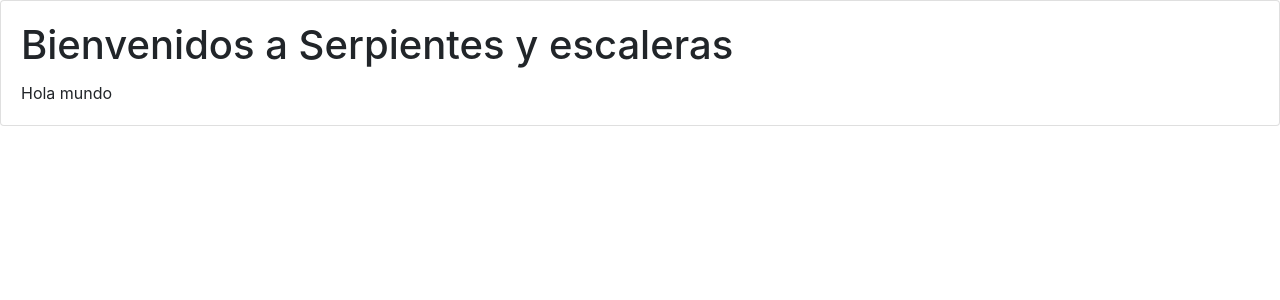
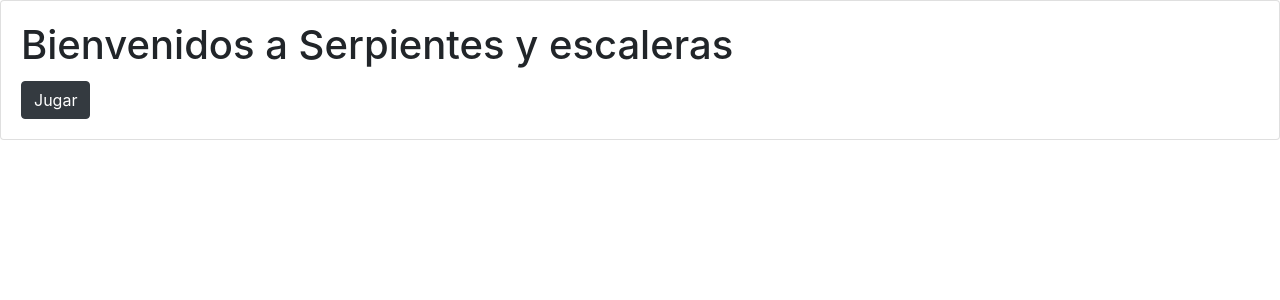
Before and after one commit to YairRdz11/SerpientesEscaleras, an Angular app: page / in a window 1280 px wide. Shown: the top 300 px of the page. Built offline with nearby package versions, Linux system fonts and the light colour scheme.

Commit message:
Created game component and canvas service

```diff
--- a/src/app/app-routing.module.ts
+++ b/src/app/app-routing.module.ts
@@ -1,11 +1,16 @@
 import { NgModule } from "@angular/core";
 import { RouterModule, Routes } from "@angular/router";
+import { GameComponent } from "./views/game/game.component";
 import { InitComponent } from "./views/init/init.component";
 
 const routes: Routes = [
   {
     path: '',
     component: InitComponent
+  },
+  {
+    path: 'game',
+    component: GameComponent
   }
 ]
 
--- /dev/null
+++ b/src/app/canvas.service.ts
@@ -0,0 +1,15 @@
+import { Injectable } from '@angular/core';
+
+@Injectable({
+  providedIn: 'root'
+})
+export class CanvasService {
+  player1!: string;
+  player2!: string;
+  constructor() { }
+
+  initPlayer(){
+    this.player1 = "player1";
+    this.player2 = "player2";
+  }
+}
--- /dev/null
+++ b/src/app/views/board/board.component.html
@@ -0,0 +1 @@
+Boads works
--- /dev/null
+++ b/src/app/views/board/board.component.ts
@@ -0,0 +1,16 @@
+import { Component, OnInit } from '@angular/core';
+
+@Component({
+  selector: 'app-board',
+  templateUrl: './board.component.html',
+  styles: [
+  ]
+})
+export class BoardComponent implements OnInit {
+
+  constructor() { }
+
+  ngOnInit(): void {
+  }
+
+}
--- /dev/null
+++ b/src/app/views/game/game.component.html
@@ -0,0 +1 @@
+<app-board></app-board>
--- /dev/null
+++ b/src/app/views/game/game.component.ts
@@ -0,0 +1,16 @@
+import { Component, OnInit } from '@angular/core';
+
+@Component({
+  selector: 'app-game',
+  templateUrl: './game.component.html',
+  styles: [
+  ]
+})
+export class GameComponent implements OnInit {
+
+  constructor() { }
+
+  ngOnInit(): void {
+  }
+
+}
--- a/src/app/views/init/init.component.html
+++ b/src/app/views/init/init.component.html
@@ -1,10 +1,8 @@
 <div class="card">
     <div class="card-body">
-        <div class="card-title">
-            <h1>
-                Bienvenidos a Serpientes y escaleras
-            </h1>
-        </div>
-        <div class="card-text">Hola mundo</div>
+        <h1 class="card-title">
+            Bienvenidos a Serpientes y escaleras
+        </h1>
+        <button type="button" class="btn btn-dark" (click)="onPlay()" >Jugar</button>
     </div>
 </div>
--- a/src/app/views/init/init.component.ts
+++ b/src/app/views/init/init.component.ts
@@ -1,4 +1,6 @@
 import { Component, OnInit } from '@angular/core';
+import { Router } from '@angular/router';
+import { CanvasService } from 'src/app/canvas.service';
 
 @Component({
   selector: 'app-init',
@@ -8,9 +10,14 @@ import { Component, OnInit } from '@angular/core';
 })
 export class InitComponent implements OnInit {
 
-  constructor() { }
+  constructor(private router:Router, private canvasService: CanvasService) { }
 
   ngOnInit(): void {
   }
 
+  onPlay(){
+    this.canvasService.initPlayer();
+    this.router.navigate(['game']);
+  }
+
 }
```
Also changed, not shown: src/app/app.module.ts (+7 -2 lines).
